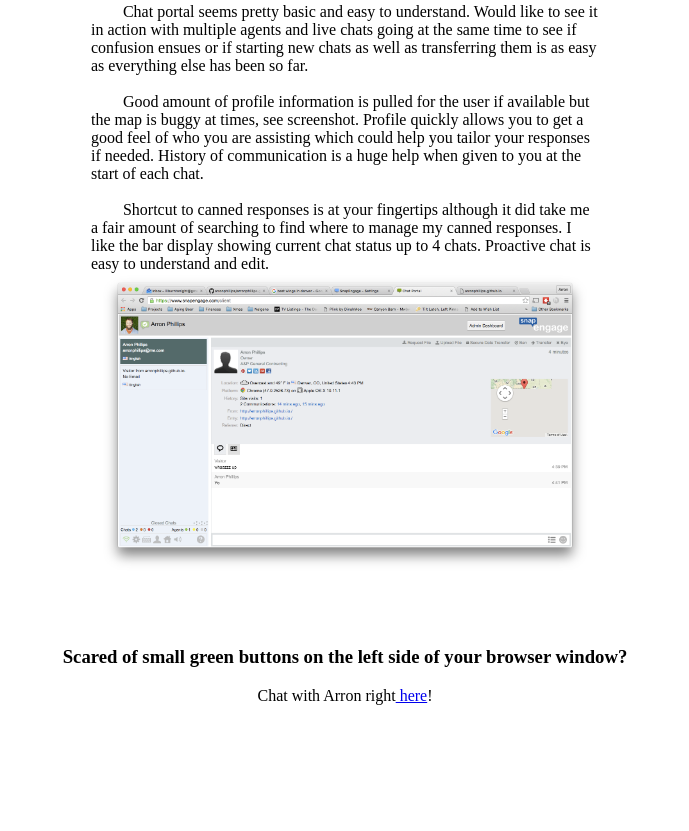
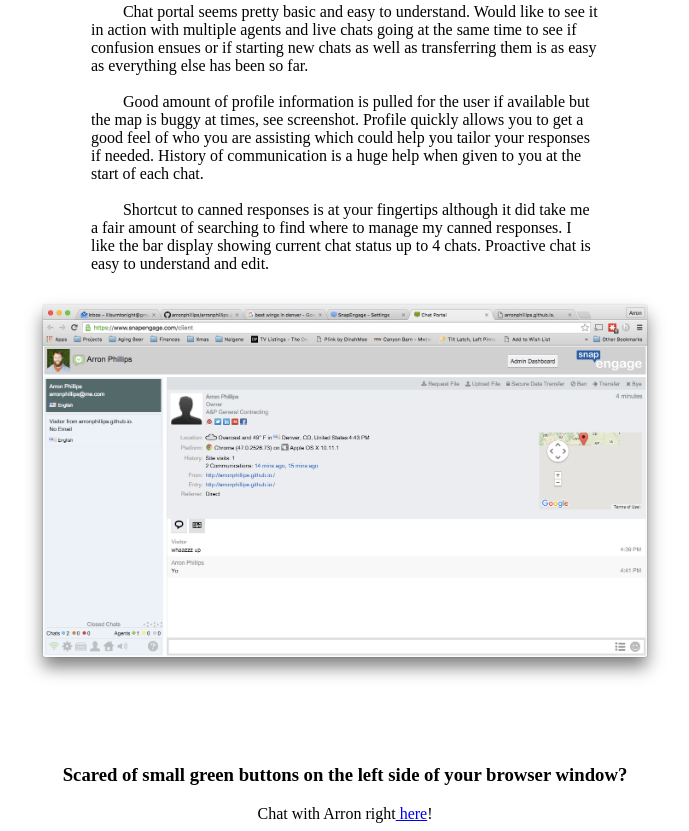
Before and after one commit to hiapyo/arronphillips.github.io, a plain HTML site: page index.html in a window 1280 px wide. Shown: the part 539-1370 px from the top of the page, without its empty margins (295-984 px from the left). Before the commit the page ends 1252 px from the top, so only its background shows below. Drawn offline with Linux system fonts and the light colour scheme.

Commit message:
Update index.html

```diff
--- a/index.html
+++ b/index.html
@@ -45,7 +45,8 @@
 <p>Shortcut to canned responses is at your fingertips although it did take me a fair
 amount of searching to find where to manage my canned responses. I like the bar display showing current chat status up to 4 chats.
 Proactive chat is easy to understand and edit.</p>
-<center><img src="images/map.png" alt="hi" height="300" width="`300"/></center>
+<br/>
+<center><img src="images/map.png" alt="hi" height="400" width="`400"/></center>
 <br/>
 <br/>
 <br/>
```
